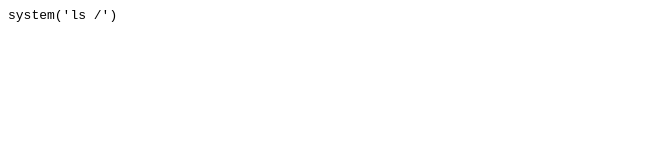
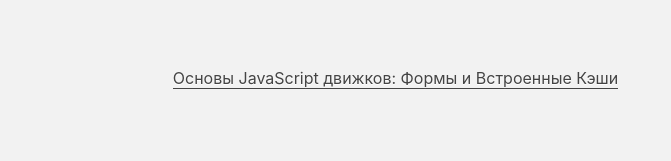
Before and after one commit to sploitem/sploitem.github.io, a plain HTML site: page index.html in a window 1280 px wide. Shown: the whole page, without its empty margins (0-671 px from the left). Drawn offline with Linux system fonts and the light colour scheme.

Commit message:
Update index.html
Add first article about JavaScript engines

```diff
--- a/index.html
+++ b/index.html
@@ -1 +1,15 @@
-<pre>system('ls /')</pre>
+<!DOCTYPE html>
+<html>
+<head>
+	<title>Sploitem</title>
+	<style>
+            body {margin: 5% auto; background: #f2f2f2; color: #444444; font-family: -apple-system, BlinkMacSystemFont, "Segoe UI", Roboto, Helvetica, Arial, sans-serif; font-size: 16px; line-height: 1.8; text-shadow: 0 1px 0 #ffffff; max-width: 73%;}
+            code {background: white;}
+            a {border-bottom: 1px solid #444444; color: #444444; text-decoration: none;}
+            a:hover {border-bottom: 0;}
+    </style>
+</head>
+<body>
+	<a href="/01-js-engines-shapes-ics.html">Основы JavaScript движков: Формы и Встроенные Кэши</a>
+</body>
+</html>
```
